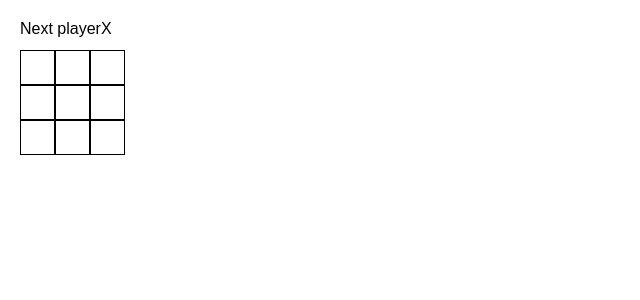
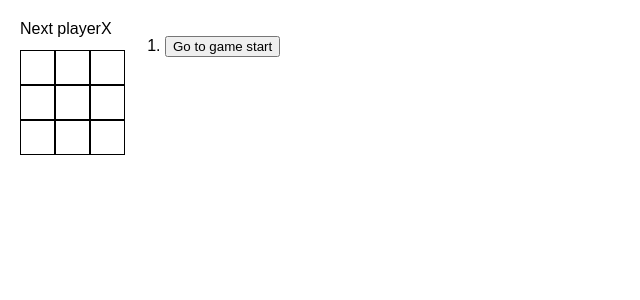
Before and after one commit to Lalalalandd/tic-tac-toe-react, a React (Vite) app: page / in a window 1280 px wide. Shown: the top 300 px of the page, without its empty margins (0-640 px from the left). Built offline with nearby package versions, Linux system fonts and the light colour scheme.

Commit message:
time travel

```diff
--- a/src/App.jsx
+++ b/src/App.jsx
@@ -6,17 +6,14 @@
   return <button className='square' onClick={onSquareClick}>{ value }</button>
 }
 
-export default function Board() {
-const [squares, setSquares] = useState(Array(9).fill(null));
-const [xIsNext, setXIsNext] = useState(true);
+function Board({ xIsNext, squares, onPlay }) {
 
   function handleClick(i) {
     if (squares[i] || calculateWinner(squares) ) return;
     const nextSquares = squares.slice();
 
     nextSquares[i] = xIsNext ? "X" : "O"
-  setSquares(nextSquares);
-  setXIsNext(!xIsNext);
+    onPlay(nextSquares);
   }
 
   const winner = calculateWinner(squares);
@@ -45,6 +42,49 @@
   )
 }
 
+export default function Game() {
+  const [history, setHistory] = useState([Array(9).fill(null)]);
+  const [currentMove, setCurrentMove] = useState(0);
+  const xIsNext = currentMove % 2 === 0;
+  const currentSquares = history[currentMove];
+
+  function jumpTo(nextMove) {
+    setCurrentMove(nextMove);
+  }
+
+  function handlePlay(nextSquares) {
+    const nextHistory = [...history.slice(0, currentMove + 1), nextSquares];
+    setHistory(nextHistory);
+    setCurrentMove(nextHistory.length - 1);
+  }
+
+  const moves = history.map((squares, move) => {
+    let description = '';
+    if (move > 0) {
+      description = 'Go to move #' + move;
+    } else {
+      description = 'Go to game start';
+    }
+
+    return (
+      <li key={move}>
+        <button onClick={() => jumpTo(move)}>{description}</button>
+      </li>
+    );
+  });
+
+  return (
+    <div className="game">
+      <div className="game-board">
+        <Board xIsNext={xIsNext} squares={currentSquares} onPlay={handlePlay} />
+      </div>
+      <div className="game-info">
+        <ol>{moves}</ol>
+      </div>
+    </div>
+  );
+}
+
 function calculateWinner(squares){
   const lines = [
     [0, 1, 2],
@@ -61,7 +101,7 @@
   for(let i=0; i < lines.length; i++){
     const [a,b,c] = lines[i];
 
-    if (squares[a] && squares[a] === squares[b] && squares[c])
+    if (squares[a] && squares[a] === squares[b] && squares[a] === squares[c])
       return squares[a];
     }
     return false;
--- a/src/index.css
+++ b/src/index.css
@@ -28,3 +28,7 @@
 .status{
   margin-bottom: 12px;
 }
+
+.game {
+  display: flex;
+}
```
Lines whose indentation alone changed are shown as unchanged.
